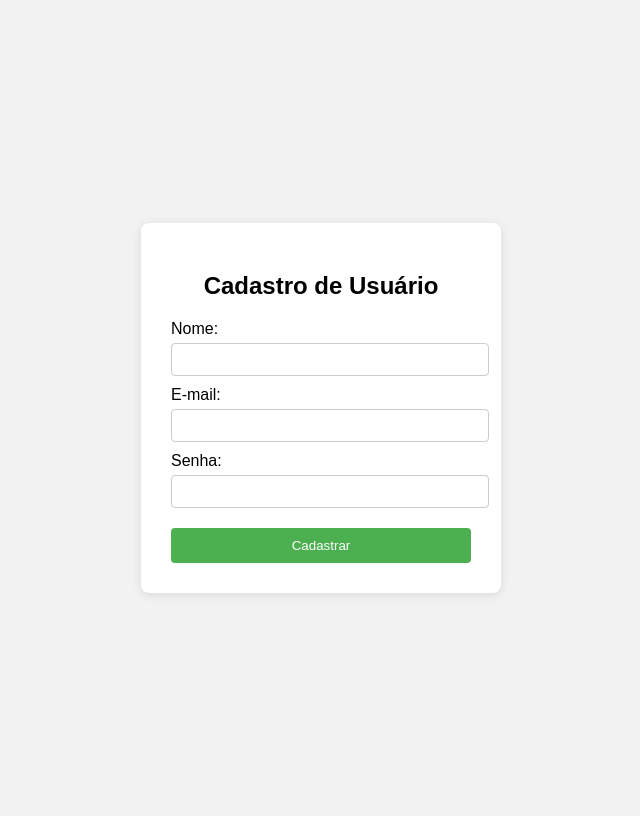
After one commit to PedroFerraz87/NextStop, a Django app: page /cadastrar/ in a window 1280 px wide. The commit adds this page. Shown: the whole page, without its empty margins (319-959 px from the left). Run offline with Django 5.2, Linux system fonts and the light colour scheme; parts of the project's set-up code (start-up, migrations or seed data) failed here and were passed over.

Commit message:
cadastre-se

```diff
--- /dev/null
+++ b/Interface/templates/static/cadastrar.html
@@ -0,0 +1,74 @@
+<!DOCTYPE html>
+<html lang="pt-BR">
+<head>
+  <meta charset="UTF-8">
+  <meta name="viewport" content="width=device-width, initial-scale=1.0">
+  <title>Cadastro de Usuário</title>
+  <style>
+    body {
+      font-family: Arial, sans-serif;
+      background-color: #f2f2f2;
+      display: flex;
+      justify-content: center;
+      align-items: center;
+      height: 100vh;
+    }
+    .form-container {
+      background-color: #fff;
+      padding: 30px;
+      border-radius: 8px;
+      box-shadow: 0 2px 10px rgba(0,0,0,0.1);
+      width: 300px;
+    }
+    .form-container h2 {
+      margin-bottom: 20px;
+      text-align: center;
+    }
+    label {
+      display: block;
+      margin-top: 10px;
+    }
+    input[type="text"],
+    input[type="email"],
+    input[type="password"] {
+      width: 100%;
+      padding: 8px;
+      margin-top: 5px;
+      border: 1px solid #ccc;
+      border-radius: 4px;
+    }
+    input[type="submit"] {
+      width: 100%;
+      padding: 10px;
+      background-color: #4CAF50;
+      color: white;
+      border: none;
+      border-radius: 4px;
+      margin-top: 20px;
+      cursor: pointer;
+    }
+    input[type="submit"]:hover {
+      background-color: #45a049;
+    }
+  </style>
+</head>
+<body>
+
+  <div class="form-container">
+    <h2>Cadastro de Usuário</h2>
+    <form action="/cadastrar" method="post">
+      <label for="nome">Nome:</label>
+      <input type="text" id="nome" name="nome" required>
+
+      <label for="email">E-mail:</label>
+      <input type="email" id="email" name="email" required>
+
+      <label for="senha">Senha:</label>
+      <input type="password" id="senha" name="senha" required>
+
+      <input type="submit" value="Cadastrar">
+    </form>
+  </div>
+
+</body>
+</html>
--- a/Interface/templates/static/login.html
+++ b/Interface/templates/static/login.html
@@ -24,6 +24,7 @@
                     <input type="password" name="password" id="password" class="w-full p-2.5 bg-gray-700 border border-gray-600 text-white rounded-lg focus:ring-blue-500 focus:border-blue-500" placeholder="••••••••" required>
                 </div>
                 <button type="submit" class="w-full mt-6 bg-blue-600 hover:bg-blue-700 text-white font-medium rounded-lg text-sm px-5 py-2.5 text-center focus:ring-4 focus:outline-none focus:ring-blue-500">Entrar</button>
+                <a class="w-full mt-6 bg-blue-600 hover:bg-blue-700 text-white font-medium rounded-lg text-sm px-5 py-2.5 text-center focus:ring-4 focus:outline-none focus:ring-blue-500" href="{% url 'cadastrar' %}">Cadastre-se</a>
             </form>
         </div>
     </section>
--- a/Interface/urls.py
+++ b/Interface/urls.py
@@ -5,4 +5,5 @@ from . import views
 urlpatterns = [
     path('', views.home, name='home'),
     path('login/', LoginView.as_view(template_name='static/login.html'), name='login'),
+    path('cadastrar/', views.cadastrar, name='cadastrar')
 ]
--- a/Interface/views.py
+++ b/Interface/views.py
@@ -1,5 +1,8 @@
 from django.http import HttpResponse
-from django.shortcuts import redirect
+from django.shortcuts import redirect, render
 
 def home(request):
     return redirect('login')
+
+def cadastrar(request):
+    return render(request, 'static/cadastrar.html')
```
